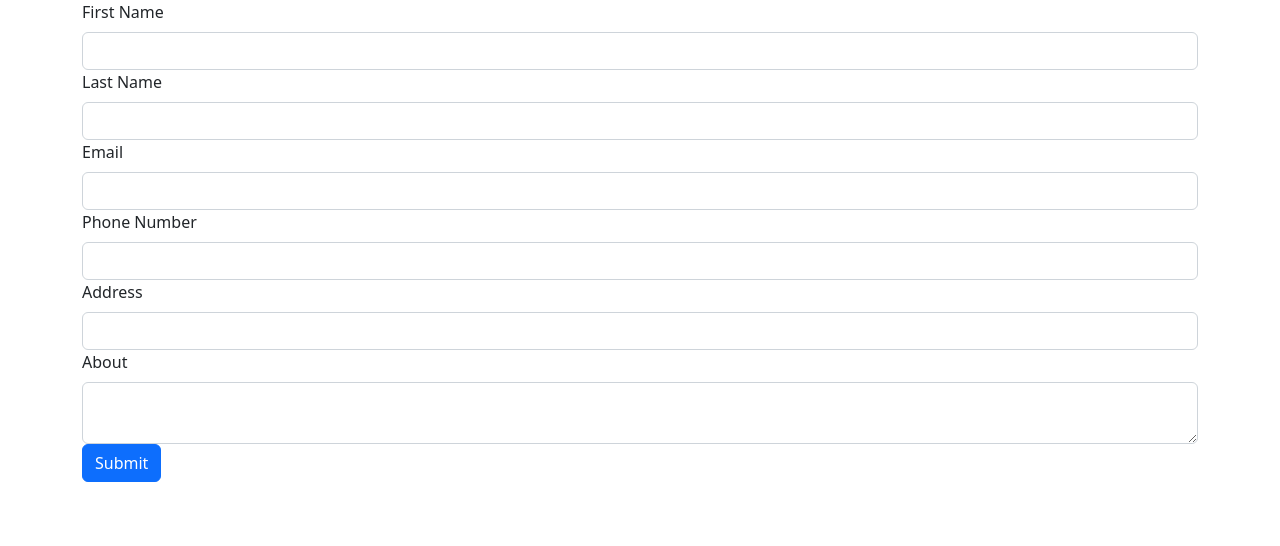
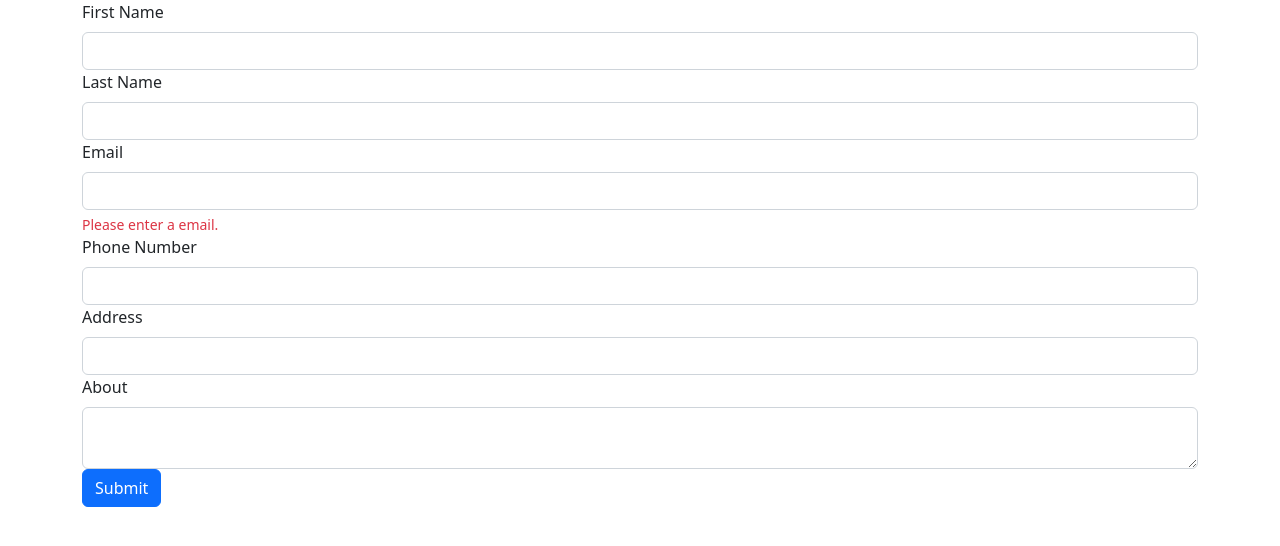
Before and after one commit to Junejune95/Angular__Practise, an Angular app: page / in a window 1280 px wide. Shown: the top 546 px of the page. Built offline with nearby package versions, Linux system fonts and the light colour scheme.

Commit message:
my form with validation email and using formbilder

```diff
--- a/src/app/form-builder/form-builder.component.css
+++ b/src/app/form-builder/form-builder.component.css
@@ -0,0 +1,3 @@
+.invalid-feedback {
+  display: block;
+}
--- a/src/app/form-builder/form-builder.component.html
+++ b/src/app/form-builder/form-builder.component.html
@@ -27,6 +27,11 @@
           class="form-control"
           formControlName="email"
         />
+
+        <div class="invalid-feedback" *ngIf="fg.email.errors">
+          <div *ngIf="fg.email.errors?.['required']">Please enter a email.</div>
+          <div *ngIf="fg.email.errors?.['email']">Please valid a email.</div>
+        </div>
       </div>
       <div class="form-group">
         <label class="form-label" for="phoneNumber">Phone Number</label>
--- a/src/app/form-builder/form-builder.component.ts
+++ b/src/app/form-builder/form-builder.component.ts
@@ -1,6 +1,6 @@
 import { Component } from '@angular/core';
 
-import { FormBuilder } from '@angular/forms';
+import { FormBuilder, Validators } from '@angular/forms';
 
 @Component({
   selector: 'app-form-builder',
@@ -13,15 +13,24 @@ export class FormBuilderComponent {
     lastName: [''],
     about: [''],
     contact: this.fb.group({
-      email: [''],
+      email: ['', [Validators.required, Validators.email]],
       phoneNumber: [''],
       address: [''],
     }),
   });
   constructor(private fb: FormBuilder) {}
 
+  get f() {
+    return this.myForm.controls;
+  }
+  get fg() {
+    return this.myForm.controls.contact.controls;
+  }
   onSubmit() {
     console.log('hello');
-    console.log('my form:' + this.myForm.value);
+    if (this.myForm.invalid) {
+      return;
+    }
+    console.log('my form:', this.myForm.value);
   }
 }
```
